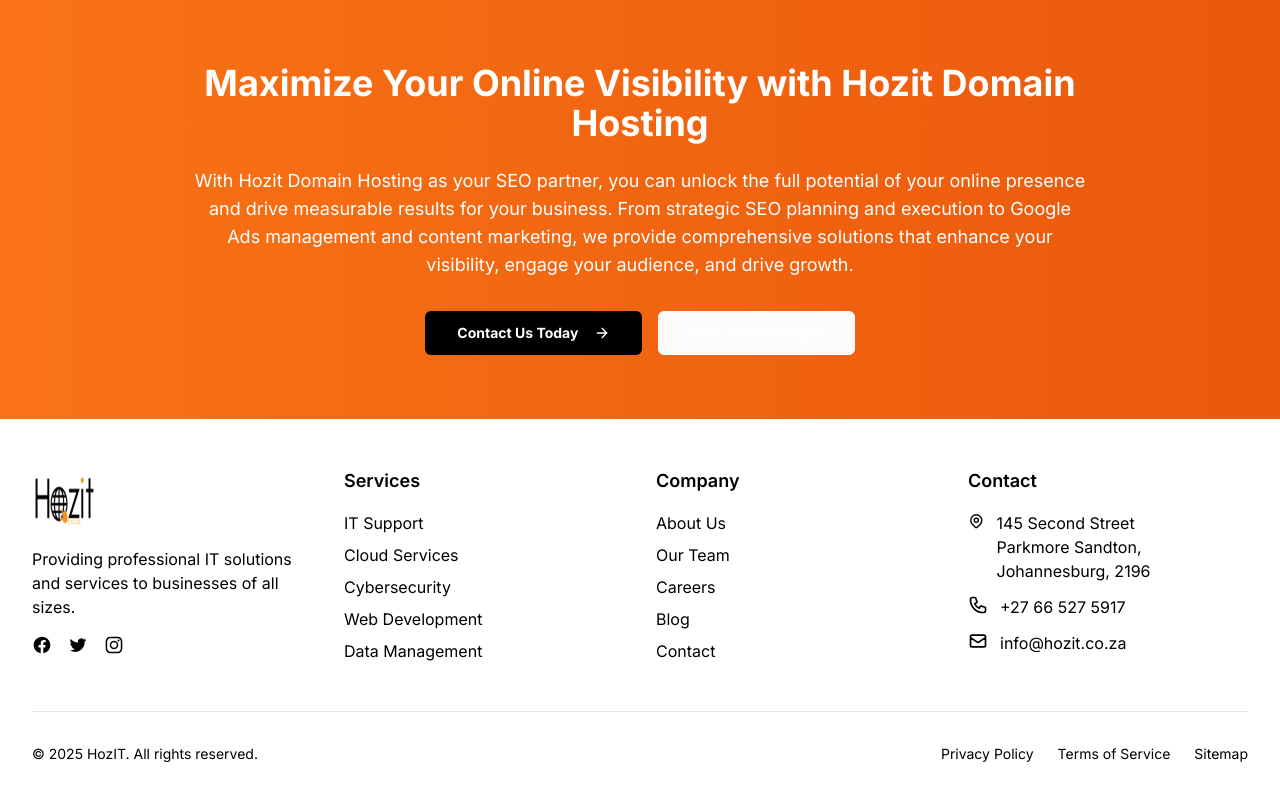
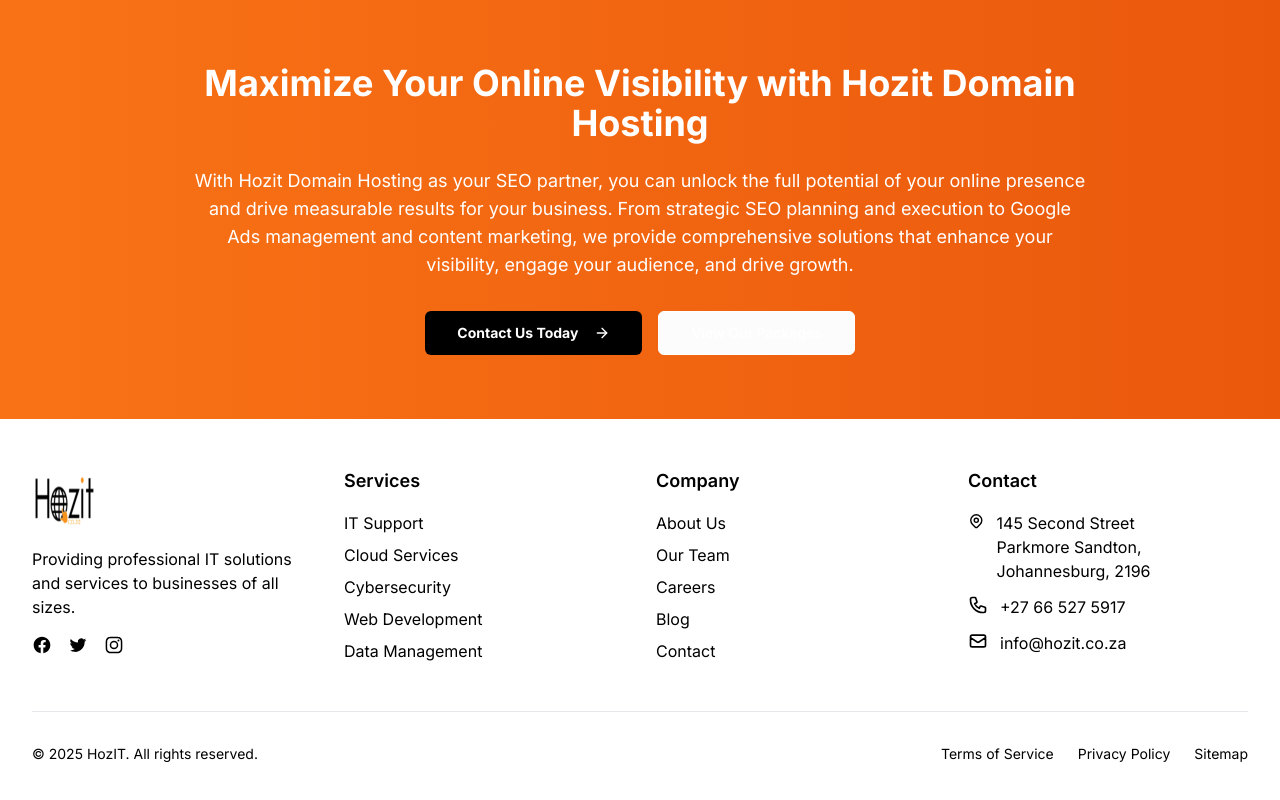
Before and after one commit to HalfLife86/hozit-website-revamp-project, a React (Vite) app: page /seo in a window 1280 px wide. Shown: the part 3435-4235 px from the top of the page. Built offline with nearby package versions, Linux system fonts and the light colour scheme.

Commit message:
Add Terms of Service link to footer
Adds a link to the Terms of Service page in the footer component.

```diff
--- a/src/components/Footer.tsx
+++ b/src/components/Footer.tsx
@@ -1,5 +1,5 @@
-
 import React from 'react';
+import { Link } from 'react-router-dom';
 
 const Footer = () => {
   const currentYear = new Date().getFullYear();
@@ -92,8 +92,8 @@ const Footer = () => {
               © {currentYear} HozIT. All rights reserved.
             </p>
             <div className="flex space-x-6 mt-4 md:mt-0">
+              <Link to="/terms-of-service" className="text-sm text-black hover:text-gray-700 transition-colors">Terms of Service</Link>
               <a href="#" className="text-sm text-black hover:text-gray-700 transition-colors">Privacy Policy</a>
-              <a href="#" className="text-sm text-black hover:text-gray-700 transition-colors">Terms of Service</a>
               <a href="#" className="text-sm text-black hover:text-gray-700 transition-colors">Sitemap</a>
             </div>
           </div>
```
